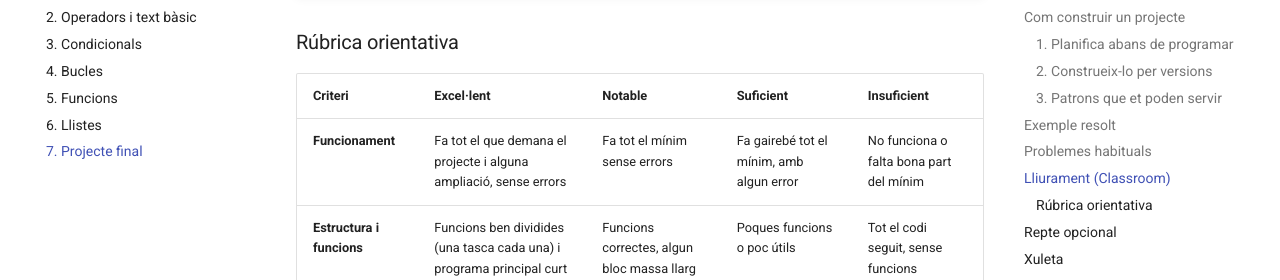
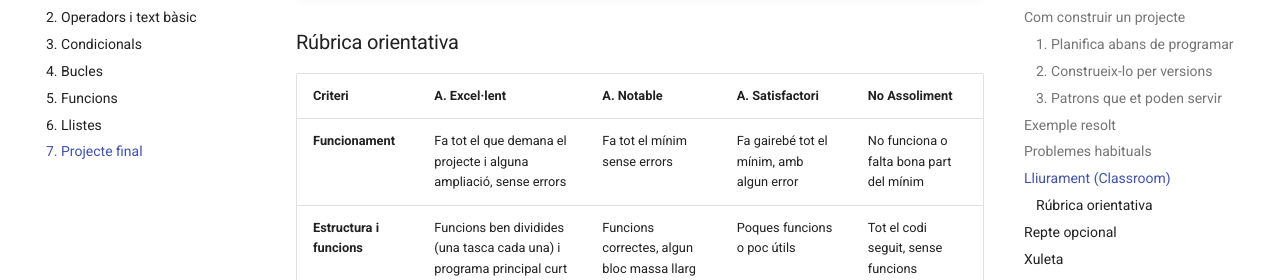
Before and after one commit to AlbertGodina/curs-python-web, an MkDocs documentation site: the page built from docs/07-projecte-final.md, in a window 1280 px wide and 900 px high, scrolled down 7332 px. Shown: the part 172-452 px from the top of the window. Built offline with MkDocs 1.6.1 and Material for MkDocs 9.7.7, drawn with Linux system fonts in a browser that asks for light colours; comment, search, counter and statistics services are not loaded.

Commit message:
Update 07-projecte-final.md

```diff
--- a/docs/07-projecte-final.md
+++ b/docs/07-projecte-final.md
@@ -311,7 +311,7 @@ Observa que **cada funció fa una sola cosa** i que el programa principal queda
 
 ### Rúbrica orientativa
 
-| Criteri | Excel·lent | Notable | Suficient | Insuficient |
+| Criteri | A. Excel·lent | A. Notable | A. Satisfactori | No Assoliment |
 | --- | --- | --- | --- | --- |
 | **Funcionament** | Fa tot el que demana el projecte i alguna ampliació, sense errors | Fa tot el mínim sense errors | Fa gairebé tot el mínim, amb algun error | No funciona o falta bona part del mínim |
 | **Estructura i funcions** | Funcions ben dividides (una tasca cada una) i programa principal curt | Funcions correctes, algun bloc massa llarg | Poques funcions o poc útils | Tot el codi seguit, sense funcions |
```
